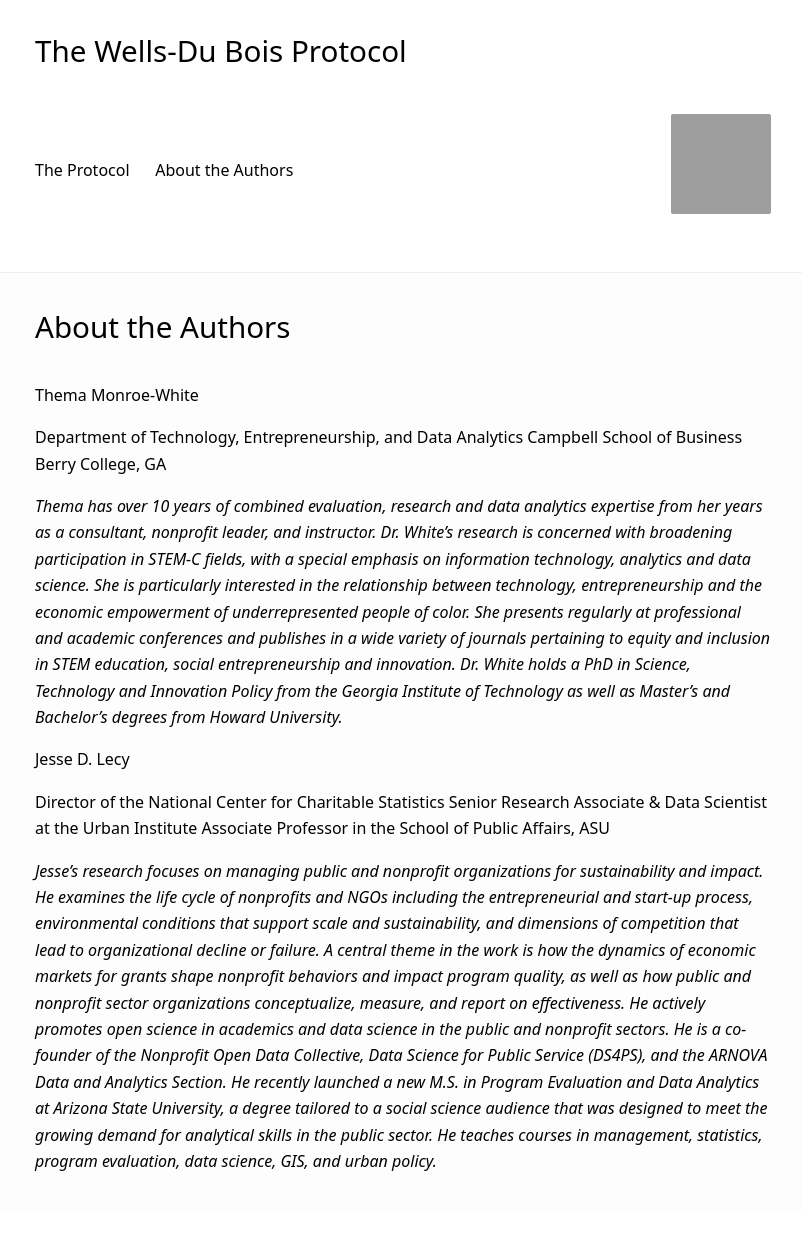
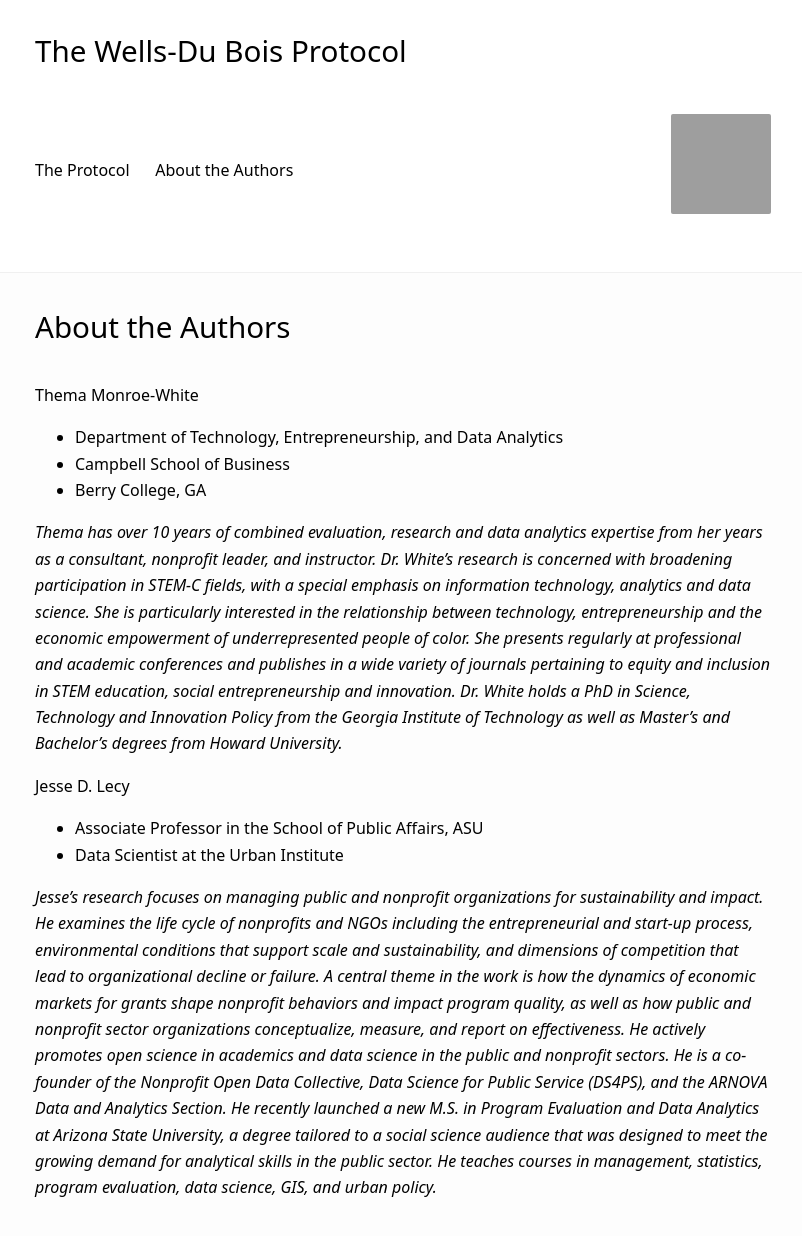
Before and after one commit to lecy/wells-dubois-protocol, a Jekyll site: the page built from about.md, in a window 1280 px wide, cut to the strip 0-1241 px from the top of the page. Shown: the top 1236 px of the strip, without its empty margins (237-1039 px from the left). Built offline with Jekyll 4.4.1, drawn with Linux system fonts in a browser that asks for light colours; our own code applies the rules of GitHub Pages for plain Markdown files; before the commit the page ends 1214 px from its top, so only the background shows below that; grey boxes are pictures that could not be loaded.

Commit message:
Update about.md

```diff
--- a/about.md
+++ b/about.md
@@ -5,16 +5,15 @@ title: "About the Authors"
 
 **Thema Monroe-White**
 
-Department of Technology, Entrepreneurship, and Data Analytics
-Campbell School of Business
-Berry College, GA
+- Department of Technology, Entrepreneurship, and Data Analytics
+- Campbell School of Business
+- Berry College, GA
 
 *Thema has over 10 years of combined evaluation, research and data analytics expertise from her years as a consultant, nonprofit leader, and instructor.  Dr. White's research is concerned with broadening participation in STEM-C fields, with a special emphasis on information technology, analytics and data science. She is particularly interested in the relationship between technology, entrepreneurship and the economic empowerment of underrepresented people of color. She presents regularly at professional and academic conferences and publishes in a wide variety of journals pertaining to equity and inclusion in STEM education, social entrepreneurship and innovation. Dr. White holds a PhD in Science, Technology and Innovation Policy from the Georgia Institute of Technology as well as Master’s and Bachelor’s degrees from Howard University.*
 
 **Jesse D. Lecy**
 
-Director of the National Center for Charitable Statistics
-Senior Research Associate & Data Scientist at the Urban Institute
-Associate Professor in the School of Public Affairs, ASU
+- Associate Professor in the School of Public Affairs, ASU
+- Data Scientist at the Urban Institute
 
 *Jesse's research focuses on managing public and nonprofit organizations for sustainability and impact. He examines the life cycle of nonprofits and NGOs including the entrepreneurial and start-up process, environmental conditions that support scale and sustainability, and dimensions of competition that lead to organizational decline or failure. A central theme in the work is how the dynamics of economic markets for grants shape nonprofit behaviors and impact program quality, as well as how public and nonprofit sector organizations conceptualize, measure, and report on effectiveness. He actively promotes open science in academics and data science in the public and nonprofit sectors. He is a co-founder of the Nonprofit Open Data Collective, Data Science for Public Service (DS4PS), and the ARNOVA Data and Analytics Section. He recently launched a new M.S. in Program Evaluation and Data Analytics at Arizona State University, a degree tailored to a social science audience that was designed to meet the growing demand for analytical skills in the public sector. He teaches courses in management, statistics, program evaluation, data science, GIS, and urban policy.*
```
